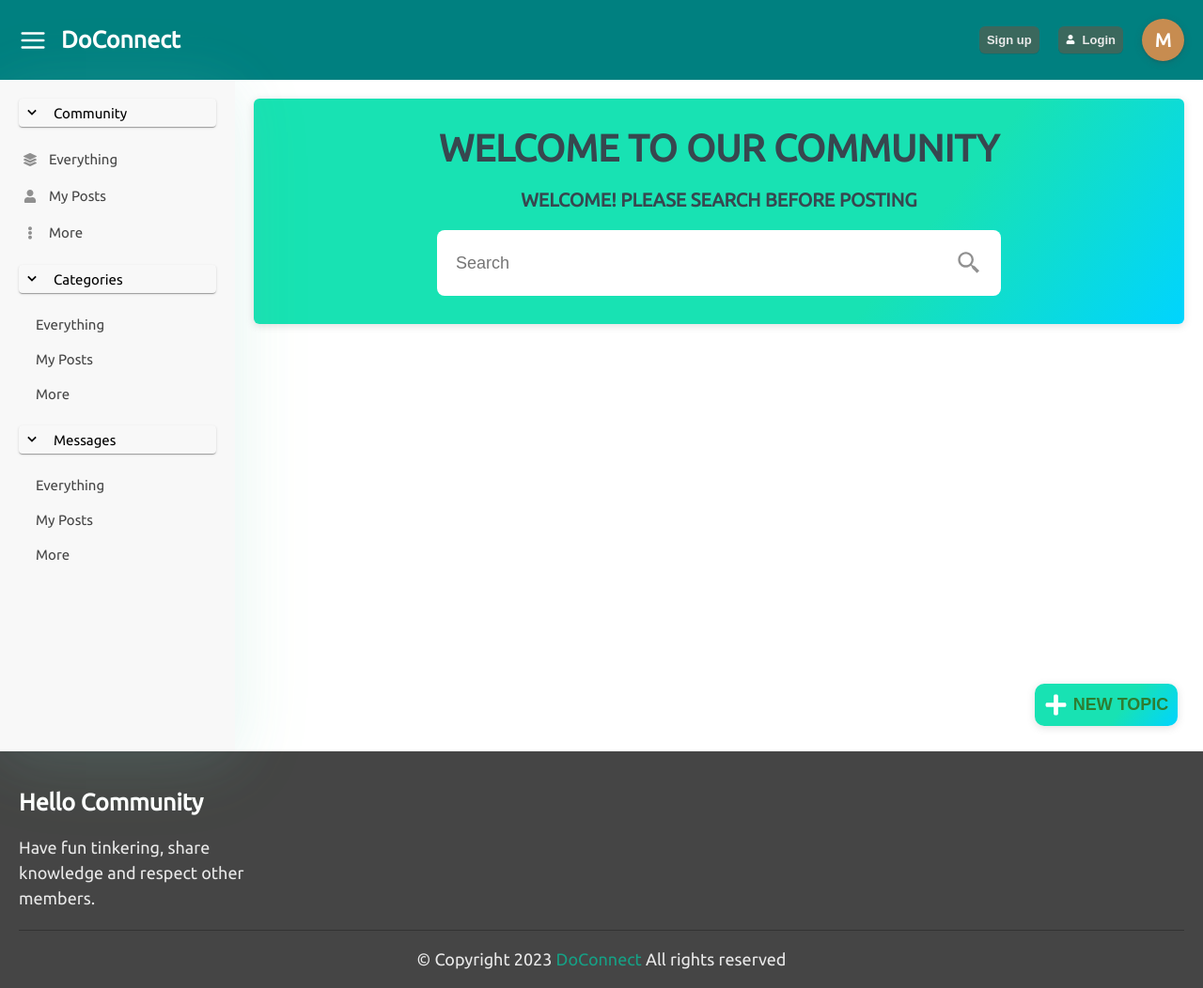
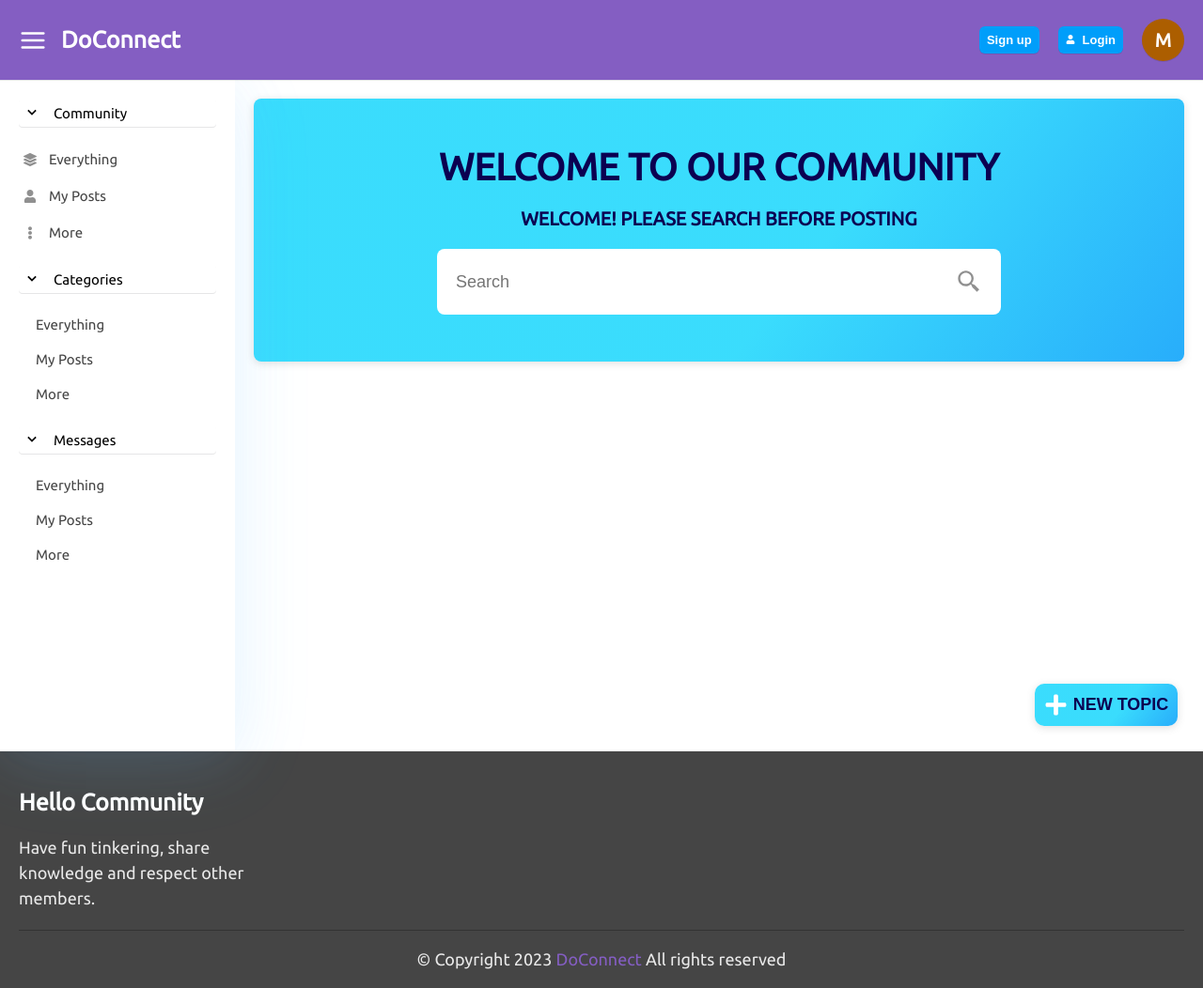
Before and after one commit to mhdZhHan/do-connect, a Next.js app in the folder client/: page / in a window 1280 px wide. Shown: the whole page at 94% size. Built offline with nearby package versions, Linux system fonts and the light colour scheme.

Commit message:
UI Update maybe UI Fix

```diff
--- a/client/app/layout.js
+++ b/client/app/layout.js
@@ -9,7 +9,6 @@ export default function RootLayout({ children }) {
 	const [windowWidth] = useState(window.innerWidth)
 
 	useEffect(() => {
-		console.log(windowWidth);
 		if(windowWidth < 763){
 			setIsSidebarOpen(true)
 		}
@@ -35,7 +34,7 @@ export default function RootLayout({ children }) {
 					<Sidebar isSidebarOpen={isSidebarOpen} />
 					<main className={`layout__main ${isSidebarOpen ? `layout__wrapper` :``}`}>{ children }</main>
 				</div>
-				{!isSidebarOpen || isAuthFormOpen && <div
+				{!isSidebarOpen && <div
 					className="layout__sidebar-overlay"
 					onClick={() => setIsSidebarOpen(true)}
 					>
--- a/client/components/CreateButton.js
+++ b/client/components/CreateButton.js
@@ -7,7 +7,7 @@ const CreateButton = () => {
             bottom: '2em',
             right: '2em',
             zIndex: '2',
-            background: 'linear-gradient(128deg, rgb(24, 226, 179) 60%, rgb(0, 212, 255) 100%)',
+            background: 'linear-gradient(128deg, #00d2fcc5 60%, #009efad7 100%)',
             borderColor: '#17e0b2',
             boxShadow: 'rgba(99,99,99,.2) 0px 2px 8px 0px',
             display: 'flex',
@@ -18,7 +18,7 @@ const CreateButton = () => {
         }}>
             <FaPlus size={25} color='#fff' />
             <span style={{
-                color: '#2e7d32',
+                color: '#0b0051',
                 fontWeight: 'bold',
                 textTransform: 'uppercase',
                 fontSize: '1.8rem',
--- a/client/styles/components/banner.module.scss
+++ b/client/styles/components/banner.module.scss
@@ -2,10 +2,10 @@
 
 .banner_container {
     width: 100%;
-    padding: 3rem;
-    border-radius: .6rem;
-    background: linear-gradient(128deg, rgb(24, 226, 179) 70%, rgb(0, 212, 255) 100%);
-    box-shadow: rgba(99,99,99,.2) 0px 2px 8px 0px;
+    padding: 5rem 3rem;
+    border-radius: .8rem;
+    background: $main__gradient;
+    box-shadow: $card_shadow_01;
 }
 
 .banner_container__title {
@@ -13,8 +13,8 @@
     text-align: center;
     margin-bottom: 2rem;
     text-transform: uppercase;
-    font-weight: 700;
-    color: #37474f;
+    font-weight: bolder;
+    color: $main_color_text;
 }
 
 .banner_container__subtitle {
@@ -22,7 +22,7 @@
     font-size: 2rem;
     text-transform: uppercase;
     font-weight: 700;
-    color: #37474f;
+    color: $main_color_text;
     margin-bottom: 2rem;
 }
 
@@ -32,7 +32,8 @@
     margin: 0 auto;
     display: flex;
     background-color: $white;
-    padding: 2rem;
+    padding: 2rem 0;
+    padding-right: 2rem;
     border-radius: .8rem;
 }
 
@@ -41,4 +42,5 @@
     color: $black;
     font-size: 1.8rem;
     font-weight: 500;
+    padding: 0 2rem;
 }
--- a/client/styles/global.scss
+++ b/client/styles/global.scss
@@ -11,23 +11,23 @@
     text-decoration: none;
 }
 
-*::selection {
-    background: $main_color;
-    color: $white;
-}
+// *::selection {
+//     background: $main_color;
+//     color: $white;
+// }
 
-*::-webkit-scrollbar {
-    height: 0.5rem;
-    width: 1rem;
-}
+// *::-webkit-scrollbar {
+//     height: 0.5rem;
+//     width: 1rem;
+// }
 
-*::-webkit-scrollbar-track {
-    background-color: transparent;
-}
+// *::-webkit-scrollbar-track {
+//     background-color: transparent;
+// }
 
-*::-webkit-scrollbar-thumb {
-    background-color: $main_color;
-}
+// *::-webkit-scrollbar-thumb {
+//     background-color: $main_color;
+// }
 
 ul, ol {
     list-style: none;
@@ -76,8 +76,15 @@ body {
     padding: 2rem;
 
     background-color: $main_color;
-    background-color: teal;
+    background-color: #845ec2;
     box-shadow: rgba(17, 17, 26, 0.1) 0px 1px 0px;
+
+    position: sticky;
+    top: 0;
+    left: 0;
+    right: 0;
+
+    z-index: 5;
 }
 
 .layout__sidebar {
@@ -90,8 +97,8 @@ body {
     overflow-y: auto;
     width: 25rem;
 
-    background-color: $light_bg;
-    box-shadow: 0 8px 60px 0 rgba(103,151,255,.1),0 12px 90px 0 rgba(133,255,103,.1);
+    background-color: $white;
+    box-shadow: $card_shadow_02;
 
     transform: translateX(0);
     transition: transform, width 0.2s linear;
@@ -105,6 +112,8 @@ body {
         left: 0;
         right: 0;
         bottom: 0;
+
+        z-index: 8;
     }
 }
 
@@ -122,6 +131,7 @@ body {
 
     @media all and (max-width: 763px){
         display: block;
+        z-index: 7;
     }
 }
 
@@ -221,8 +231,8 @@ body {
                 align-items: center;
                 justify-content: center;
 
-                background-color: #3b685d;
-                box-shadow: rgba(17, 17, 26, 0.1) 0px 1px 0px;
+                background-color: $main_color_mint;
+                box-shadow: $box_shadow_01;
 
                 padding: .7rem .8rem;
                 margin-right: 2rem;
@@ -234,7 +244,7 @@ body {
                     &.text {
                         font-size: 1.3rem;
                         font-weight: 600;
-                        color: $light_color;
+                        color: #fff;
                     }
                     &.icon {
                         margin-right: 0.8rem;
@@ -248,7 +258,7 @@ body {
         .profile {
             width: 4.5rem;
             height: 4.5rem;
-            background-color: #C78C50;
+            background-color: #ac5e00;
 
             display: flex;
             align-items: center;
@@ -256,7 +266,7 @@ body {
 
             border-radius: 50%;
             cursor: pointer;
-            box-shadow: rgba(60, 64, 67, 0.3) 0px 1px 2px 0px, rgba(60, 64, 67, 0.15) 0px 2px 6px 2px;
+            box-shadow: $box_shadow_01;
             transition: all .25s;
             span {
                 font-size: 2rem;
@@ -280,10 +290,10 @@ body {
         width: 100%;
         margin-bottom: 2rem;
         border-radius: .4rem;
-        background-color: $light_bg;
+        background-color: $white;
         padding: .4rem;
         cursor: pointer;
-        box-shadow: 0px 2px 1px -1px rgba(0,0,0,.2),0px 1px 1px 0px rgba(0,0,0,.14),0px 1px 3px 0px rgba(0,0,0,.12);
+        box-shadow: $box_shadow_01;
         .sidebar-container__head__icon {
             margin-right: 1.3rem;
         }
--- a/client/styles/variables.scss
+++ b/client/styles/variables.scss
@@ -18,12 +18,20 @@
     --border:.1rem solid rgba(255,255,255,.2);
 }
 
-$main_color: #16a085;
-$main_color_mint: #75bdad;
-$main_color_blue: #e5f8ff;
-$green:#3B685D;
+$main_color: #845ec2;
+$main_color_mint: #009efa;
+$main_color_text: #0b0051;
+$main__gradient: linear-gradient(128deg, #00d2fcc5 60%, #009efad7 100%);
+
+
 $light_color: var(--light_color);
 $light_bg: var(--light_bg);
 $black: var(--black);
 $white: var(--white);
 $border: var(--border);
+
+$green:#00c9a7;
+
+$box_shadow_01: rgba(17, 17, 26, 0.1) 0px 1px 0px;
+$card_shadow_01: rgba(99,99,99,.2) 0px 2px 8px 0px;
+$card_shadow_02: 0 8px 60px 0 rgba(103,151,255,.1),0 12px 90px 0 rgba(103, 237, 255, 0.1);
```
